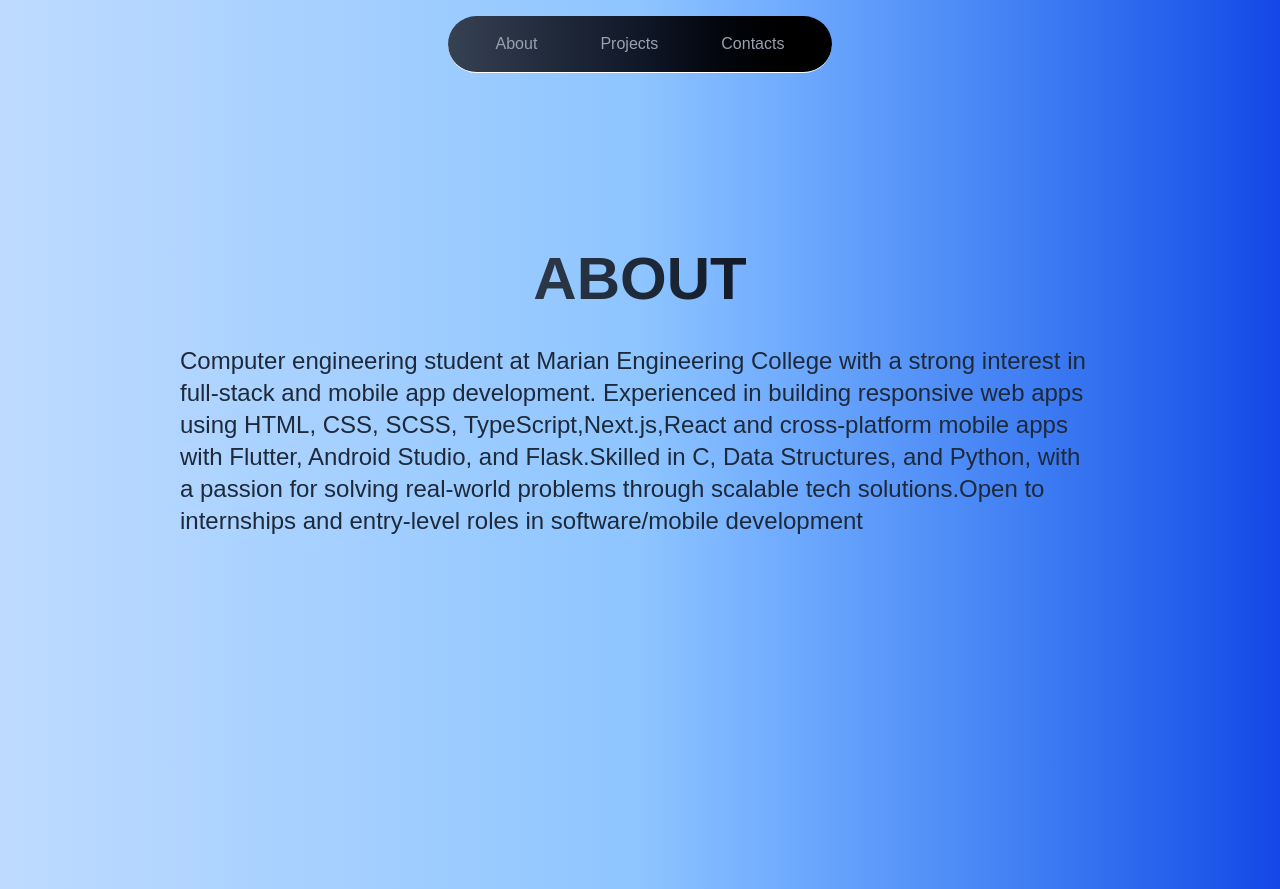
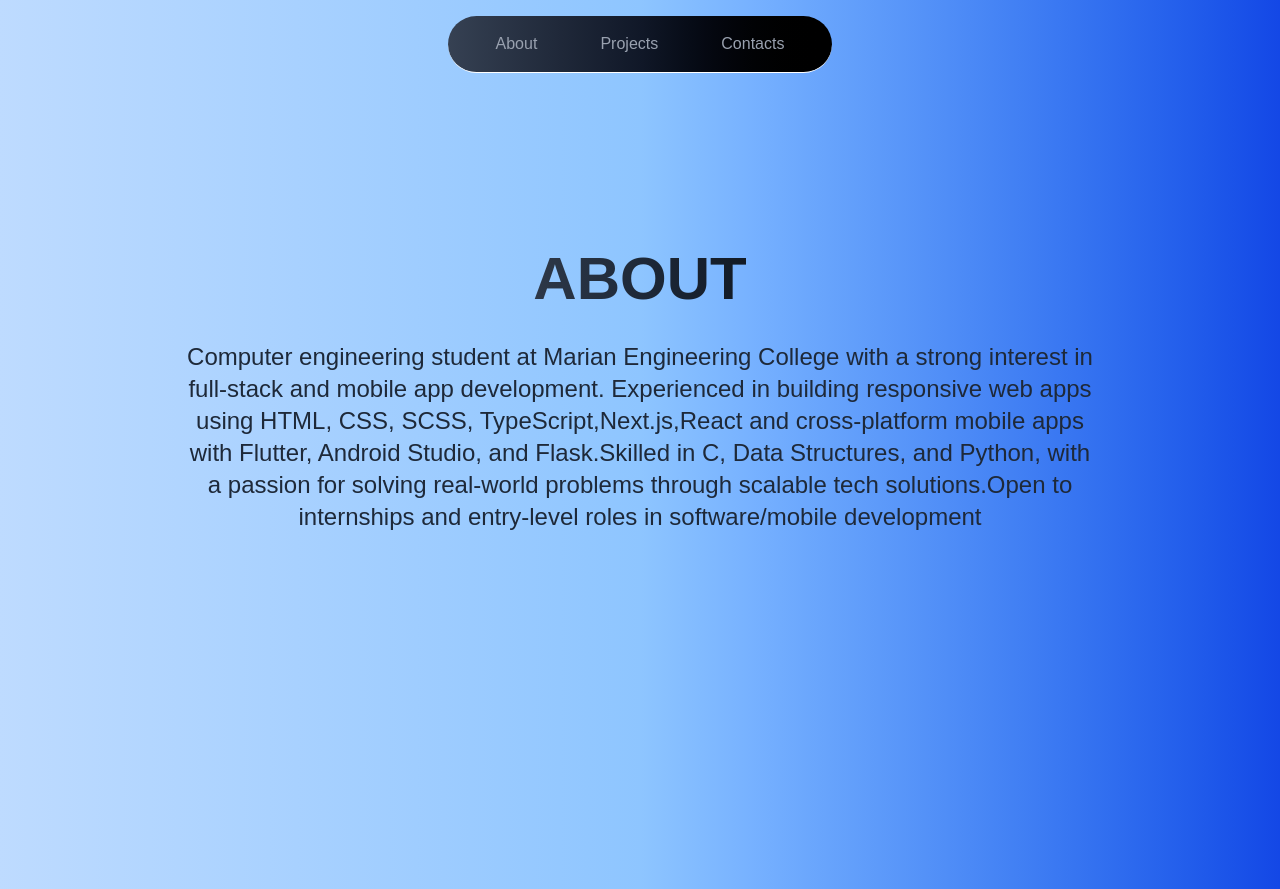
Before and after one commit to adithyasd10/portfolio-next, a Next.js app: page /about in a window 1280 px wide. Built offline with nearby package versions, Linux system fonts and the light colour scheme.

Commit message:
minor update for about section layouts

```diff
--- a/app/about/page.tsx
+++ b/app/about/page.tsx
@@ -2,10 +2,10 @@ import React from 'react'
 
 const Aboutpage = () => {
   return (
-    <div className='flex flex-col justify-start text-start p-40 gap-4 bg-gradient-to-r from-blue-200 via-blue-300 to-blue-700 min-h-screen'>
-        <div className='flex flex-col gap-4'>
+    <div className='flex flex-col justify-start text-start p-40 gap-4 bg-gradient-to-r from-blue-200 via-blue-300 to-blue-700 min-h-screen items-center'>
+        <div className='flex flex-col gap-3  '>
             <h1 className='flex justify-center text-3xl md:text-6xl text-start bg-clip-text text-transparent bg-gradient-to-r from-gray-500 via-gray-800 to-black font-extrabold hover:from-gray-900 hover:via-neutral-900 hover:to-black'>ABOUT</h1>
-            <p className='p-5 text-sm sm:text-xl md:text-2xl  text-gray-800'>Computer engineering student at Marian Engineering College with a strong interest in full-stack and mobile app development. Experienced in building responsive web apps using HTML, CSS, SCSS, TypeScript,Next.js,React and cross-platform mobile apps with Flutter, Android Studio, and Flask.Skilled in C, Data Structures, and Python, with a passion for solving real-world problems through scalable tech solutions.Open to internships and entry-level roles in software/mobile development</p>
+            <p className='sm:p-5 text-sm sm:text-xl md:text-2xl text-center text-gray-800'>Computer engineering student at Marian Engineering College with a strong interest in full-stack and mobile app development. Experienced in building responsive web apps using HTML, CSS, SCSS, TypeScript,Next.js,React and cross-platform mobile apps with Flutter, Android Studio, and Flask.Skilled in C, Data Structures, and Python, with a passion for solving real-world problems through scalable tech solutions.Open to internships and entry-level roles in software/mobile development</p>
         </div>
 
     </div>
--- a/app/projects/page.tsx
+++ b/app/projects/page.tsx
@@ -1,6 +1,4 @@
 import Cards from '@/components/Cards'
-import Image from 'next/image'
-import Link from 'next/link'
 import React from 'react'
 
 const page = () => {
```
